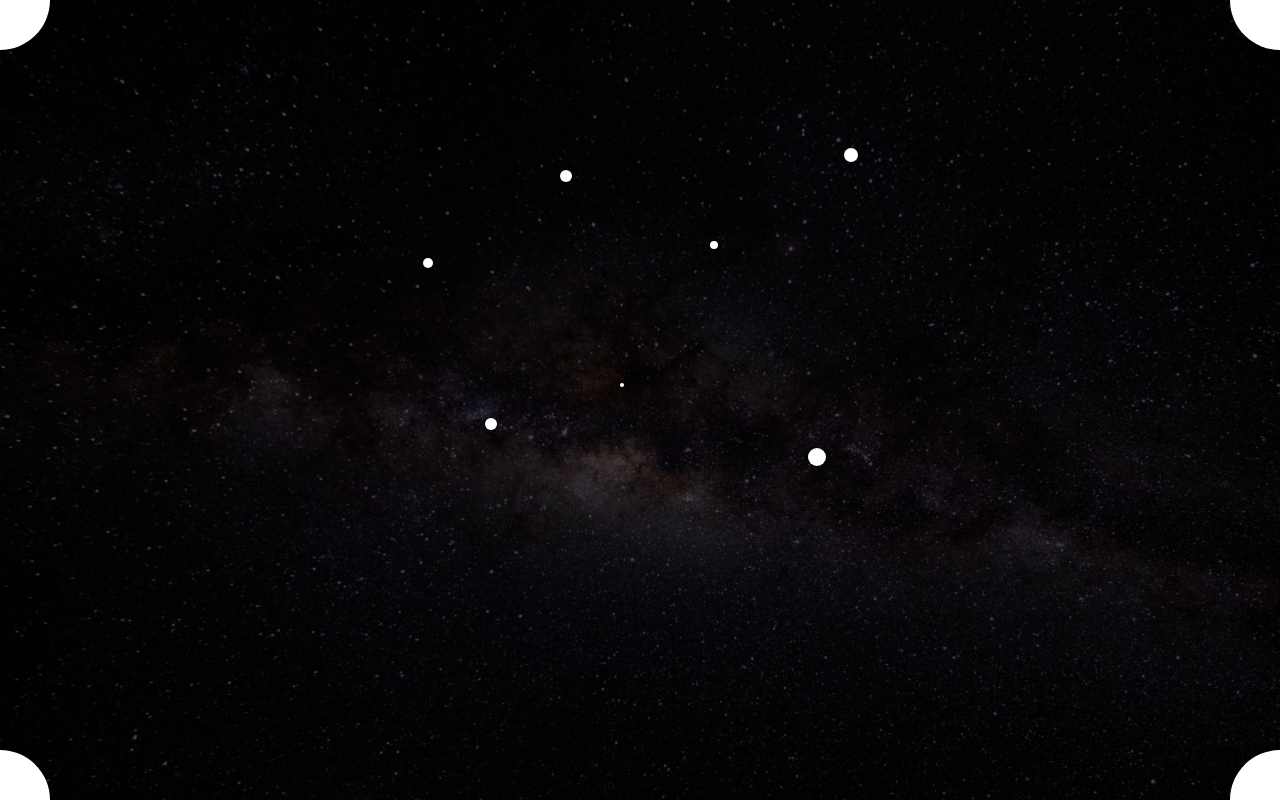
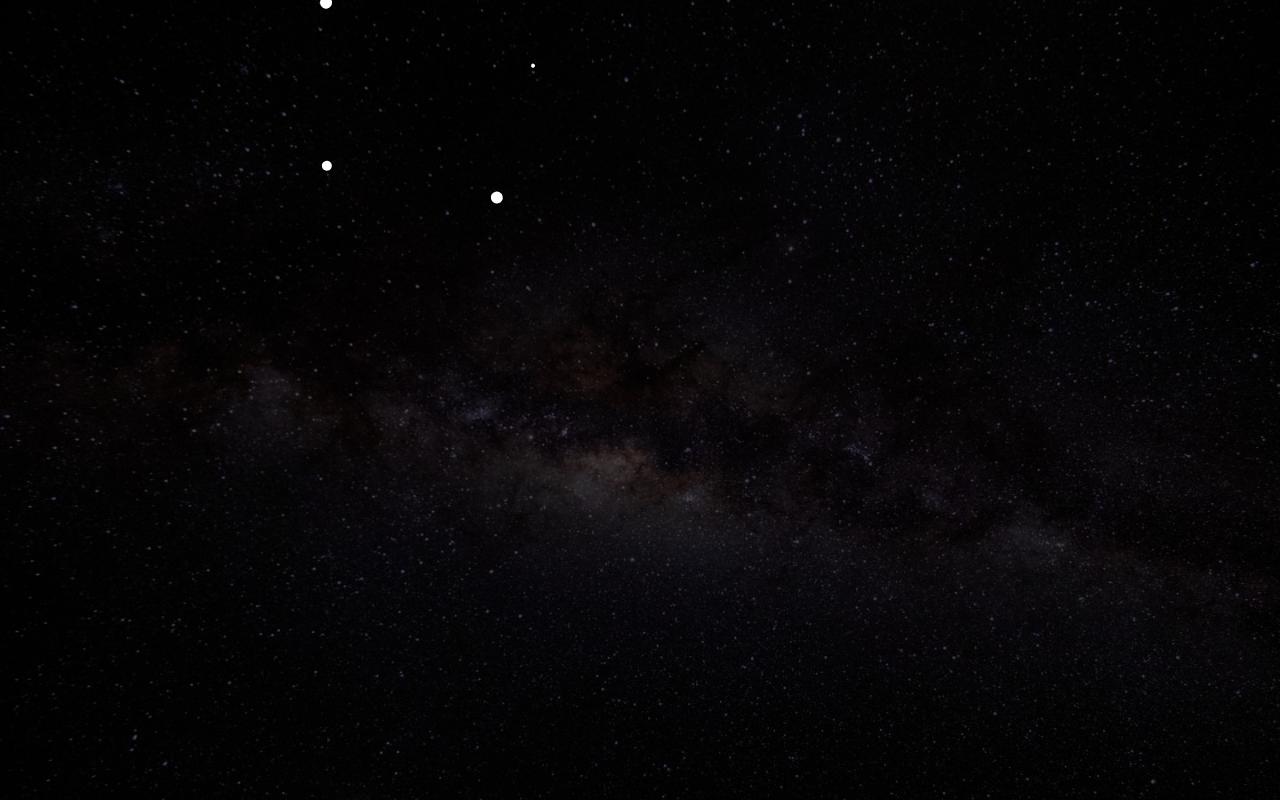
Before and after one commit to simonolander/react-stjarntecken, a React (Create React App) app: page / in a window 1280 px wide. Built offline with nearby package versions, Linux system fonts and the light colour scheme.

Commit message:
transform

```diff
--- a/src/SkyView.tsx
+++ b/src/SkyView.tsx
@@ -2,7 +2,7 @@ import React, {useEffect, useState} from "react";
 import space from "./image/space.jpg"
 import {Size} from "./size";
 import {toViewBoxString} from "./rectangle";
-import {constellationIsComplete, constellations, Star} from "./constellation";
+import {constellationIsComplete, Star} from "./constellation";
 import {useDispatch, useSelector} from "react-redux";
 import {
     skyMouseUpAction,
@@ -14,6 +14,8 @@ import {
     viewBoxTranslateAction
 } from "./store";
 import {createMap} from "./misc";
+import {PlacedConstellation} from "./sky";
+import {rad2deg} from "./math";
 
 interface SkyViewProps {
     size: Size
@@ -45,6 +47,26 @@ function StarView(props: { star: Star }) {
     )
 }
 
+function ConstellationView(props: { constellation: PlacedConstellation }) {
+    const edges = useSelector(state => state.sky.edges)
+    const complete = constellationIsComplete(props.constellation.constellation, edges)
+    return (
+        <g transform={`
+            translate(${props.constellation.x}, ${props.constellation.y})
+            rotate(${rad2deg(props.constellation.angle)})
+        `}>
+            {props.constellation.constellation.stars.map(star => <StarView key={star.id} star={star}/>)}
+            {complete && (
+                <image
+                    onDragStart={e => e.preventDefault()}
+                    href={props.constellation.constellation.image}
+                    style={{animation: "2s fade-in"}}
+                />
+            )}
+        </g>
+    )
+}
+
 export default function SkyView(props: SkyViewProps) {
     const sky = useSelector(state => state.sky);
     const dispatch = useDispatch();
@@ -55,16 +77,11 @@ export default function SkyView(props: SkyViewProps) {
     }, [props.size, dispatch])
 
     const stars = [...sky.extraStars]
+    const starMap = createMap(stars)
+
     for (const constellation of sky.constellations) {
-        for (const star of constellation.constellation.stars) {
-            stars.push({
-                ...star,
-                x: star.x + constellation.x,
-                y: star.y + constellation.y
-            })
-        }
+        constellation.constellation.stars.forEach(star => starMap[star.id] = star)
     }
-    const starMap = createMap(stars)
 
     return (
         <svg
@@ -102,18 +119,8 @@ export default function SkyView(props: SkyViewProps) {
                 dispatch(viewBoxScaleAction({fx, fy, ds}))
             }}
         >
-            {sky.constellations
-                .filter(constellation => constellationIsComplete(constellation.constellation, sky.edges))
-                .map(constellation => (
-                    <image
-                        onDragStart={e => e.preventDefault()}
-                        href={constellation.constellation.image}
-                        x={constellation.x}
-                        y={constellation.y}
-                        style={{animation: "2s fade-in"}}
-                    />
-                ))
-            }
+            {sky.constellations.map(constellation => <ConstellationView key={constellation.constellation.id}
+                                                                        constellation={constellation}/>)}
             {sky.edges.map(([id1, id2]) => (
                 <line
                     x1={starMap[id1].x}
--- a/src/constellation.ts
+++ b/src/constellation.ts
@@ -212,7 +212,7 @@ export const goatConstellation: Constellation = {
     height: 656
 }
 
-export const constellations: Constellation[] = [
+export const allConstellations: Constellation[] = [
     girlConstellation,
     squirrelConstellation,
     goatConstellation,
--- a/src/math.ts
+++ b/src/math.ts
@@ -1,3 +1,5 @@
+export const TAU = 2 * Math.PI
+
 export function deg2rad(degrees: number): number {
     return degrees * Math.PI / 180
 }
--- a/src/misc.ts
+++ b/src/misc.ts
@@ -5,3 +5,26 @@ export function createMap<T extends { id: string }>(list: T[]) {
     }
     return map
 }
+
+export function chooseN<T>(list: T[], n: number): T[] {
+    if (n <= 0 || !Number.isSafeInteger(n)) {
+        console.warn(`5RFO ::: Invalid n supplied: ${n}`)
+        return []
+    }
+
+    if (n >= list.length) {
+        return [...list]
+    }
+
+    const selection: T[] = new Array(n)
+    const taken: number[] = new Array(list.length)
+    let max = list.length
+    for (let i = 0; i < n; i += 1) {
+        const randomIndex = Math.floor(Math.random() * max--);
+        selection[i] = list[randomIndex in taken ? taken[randomIndex] : randomIndex];
+        if (randomIndex !== max) {
+            taken[randomIndex] = max in taken ? taken[max] : max;
+        }
+    }
+    return selection;
+}
--- a/src/sky.tsx
+++ b/src/sky.tsx
@@ -1,7 +1,9 @@
-import {Constellation, ConstellationEdge, edgeEquals, Star} from "./constellation";
+import {Constellation, ConstellationEdge, allConstellations, edgeEquals, Star} from "./constellation";
 import {ViewPort} from "./viewPort";
+import {chooseN} from "./misc";
+import {TAU} from "./math";
 
-interface PlacedConstellation {
+export interface PlacedConstellation {
     constellation: Constellation
     x: number
     y: number
@@ -31,3 +33,36 @@ export function toggleEdge(sky: Sky, starId1: string, starId2: string) {
         sky.edges.splice(index, 1)
     }
 }
+
+export function makeSky(aspectRatio: number): Sky {
+    const numberOfConstellations = 1
+    const constellations = chooseN(allConstellations, numberOfConstellations)
+        .map(constellation => ({
+            constellation,
+            x: Math.random() * 500,
+            y: Math.random() * 500,
+            angle: Math.random() * TAU
+        }))
+
+    return {
+        constellations,
+        edges: [],
+        extraStars: [],
+        focusedStarId: null,
+        hoveredStarId: null,
+        viewPort: {
+            bounds: {
+                x: 0,
+                y: 0,
+                width: window.innerWidth,
+                height: window.innerHeight,
+            },
+            viewBox: {
+                x: 0,
+                y: 0,
+                width: window.innerWidth,
+                height: window.innerHeight,
+            },
+        }
+    }
+}
--- a/src/store.ts
+++ b/src/store.ts
@@ -1,7 +1,7 @@
 import {Size} from "./size";
 import {DefaultRootState} from "react-redux";
 import {configureStore, createAction, createReducer} from "@reduxjs/toolkit";
-import {hasEdge, Sky, toggleEdge} from "./sky";
+import {hasEdge, makeSky, Sky, toggleEdge} from "./sky";
 import {aspect, scale, translate} from "./viewPort";
 import {girlConstellation, goatConstellation, squirrelConstellation} from "./constellation";
 
@@ -18,61 +18,9 @@ const initialWindowSize = {
     height: window.innerHeight,
 }
 
-const constellation = goatConstellation
-
 const initialState: DefaultRootState = {
     window: initialWindowSize,
-    sky: {
-        constellations: [{
-            angle: 0,
-            constellation: constellation,
-            x: (initialWindowSize.width - constellation.width) / 2,
-            y: (initialWindowSize.height - constellation.height) / 2,
-        }],
-        edges: [],
-        extraStars: [
-            {
-                id: "d14676c2-52e5-4313-ad1d-5ddbdff200d6",
-                x: 0,
-                y: 0,
-                size: 5,
-            },
-            {
-                id: "8eaa80e4-0886-416f-a644-f6a2e2d5020a",
-                x: initialWindowSize.width,
-                y: 0,
-                size: 5,
-            },
-            {
-                id: "91c0b565-de29-4831-9ea9-a6cf1b1cd261",
-                x: 0,
-                y: initialWindowSize.height,
-                size: 5,
-            },
-            {
-                id: "a7bea306-9564-4512-bfb8-7d3bf9ad9ef2",
-                x: initialWindowSize.width,
-                y: initialWindowSize.height,
-                size: 5,
-            },
-        ],
-        focusedStarId: null,
-        hoveredStarId: null,
-        viewPort: {
-            bounds: {
-                x: 0,
-                y: 0,
-                width: initialWindowSize.width,
-                height: initialWindowSize.height,
-            },
-            viewBox: {
-                x: 0,
-                y: 0,
-                ...initialWindowSize
-            }
-        }
-
-    }
+    sky: makeSky(3)
 }
 
 export const resizeAction = createAction<Size>("resize");
```
